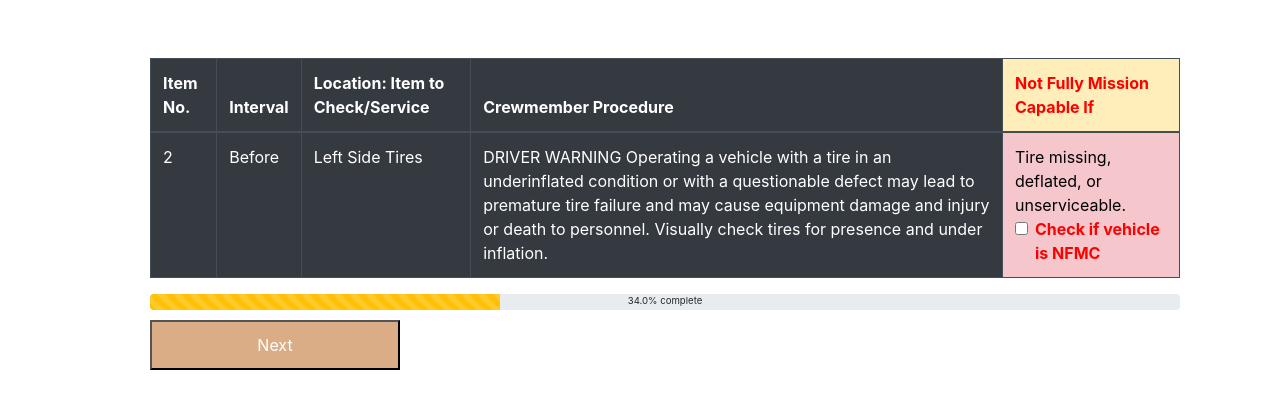
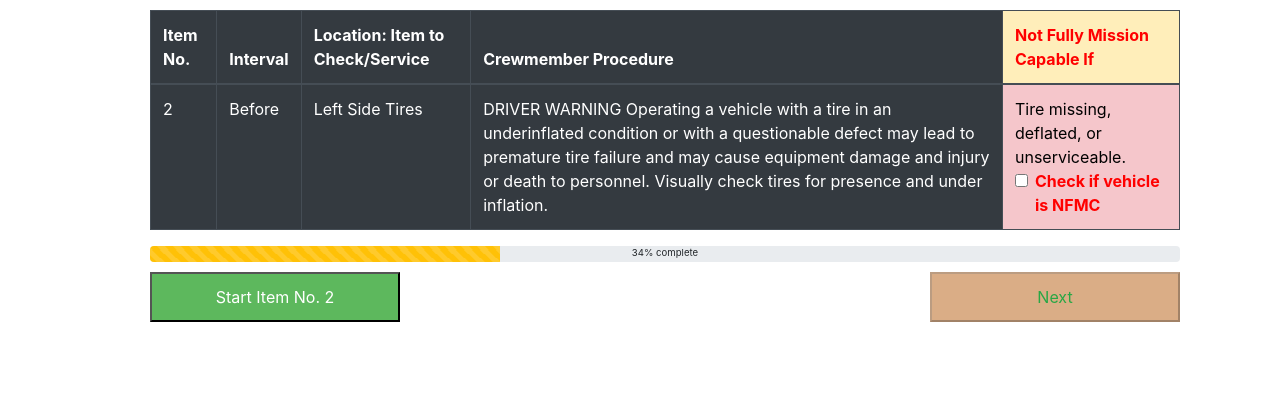
Before and after one commit to xarielx/DjangoIpmcs, a Django app: page /training_manual/2/ in a window 1280 px wide. Shown: the part 56-465 px from the top of the page. Run offline with Django 3.2, Linux system fonts and the light colour scheme; a user stored in the database is signed in; data comes from the database, SQL or seed files in the repository; some libraries are stand-ins or nearby versions.

Commit message:
Added start and next buttons on TM View

```diff
--- a/src/training_manuals/templates/training_manuals/tm.html
+++ b/src/training_manuals/templates/training_manuals/tm.html
@@ -1,8 +1,6 @@
 {% extends 'base.html' %}
 
 {% block content %}
-<br>
-<br>
 <table class="table table-bordered table-dark table-hover">
   <thead>
     <tr>
@@ -34,21 +32,39 @@
     aria-valuemin="0" aria-valuemax="100" style="width: {{ y }}%"></div>
   <small class="justify-content-center d-flex position-absolute w-100">{{ y }}% complete</small>
 </div>
-<button style="background-color: #daad86;color: white;width: 250px;height:50px;margin-top: 10px"
-  onclick="submitPoll(id);" id="myButton" class="float-left submit-button">Next</button>
+<div>
+  <button style="background-color: #5db85d;color: white;width: 250px;height:50px;margin-top: 10px"
+    onclick="submitPoll(id);" id="myButton" class="float-left submit-button">Start Item No. {{ object.id }}</button>
+  <button style="background-color: #daad86;color: white;width: 250px;height:50px;margin-top: 10px" onclick="next();"
+    id="next" class="float-right submit-button" disabled=true>
+    <a class="text-success">Next</a>
+  </button>
+</div>
+
+
+
 <script>
   function submitPoll(id) {
     document.getElementById("myButton").disabled = true;
-    setTimeout(function () { alert('You need to complete this task in 2 minutes, not less') });
-    setTimeout(function () { document.getElementById("myButton").disabled = false; alert('Task Complete!'); window.location.href = "/{{ object_list }}/"; }, 20000);
+    var counter = 20;
+    var timerInt = setInterval(function () {
+      console.log(counter);
+      counter--
+      if (counter === 0) {
+        console.log("TASK COMPLETE!!");
+        clearInterval(timerInt);
+      }
+    }, 1000);
+    setTimeout(function () { alert('You need to complete this task in 2 minutes: ' + timerInt + ' seconds remaining') });
+    setTimeout(function () { document.getElementById("next").disabled = false; alert('Task Timer Complete!') }, 20000);
   }
-  $.ajax({
-    statusCode: {
-      404: function () {
-        alert("page not found");
-      }
-    }
-  });
+  function next() {
+    window.location.href = "/{{ object_list }}/";
+  }
+
+
+
 </script>
 
+
 {% endblock %}
--- a/src/training_manuals/views.py
+++ b/src/training_manuals/views.py
@@ -25,7 +25,7 @@ def tm_detail_view(request, id):
     count = Training_Manual.objects.count()
    # obj1 = Training_Manual.objects.get(pk=id+1)
     current = Training_Manual.objects.get(pk=id).id
-    prog_percent = ((current - 0.3) / count) * 100
+    prog_percent = round(((current - 0.3) / count) * 100)
     queryset = Training_Manual.objects.all()
     if current == count:
         obj1 = "complete"
```
